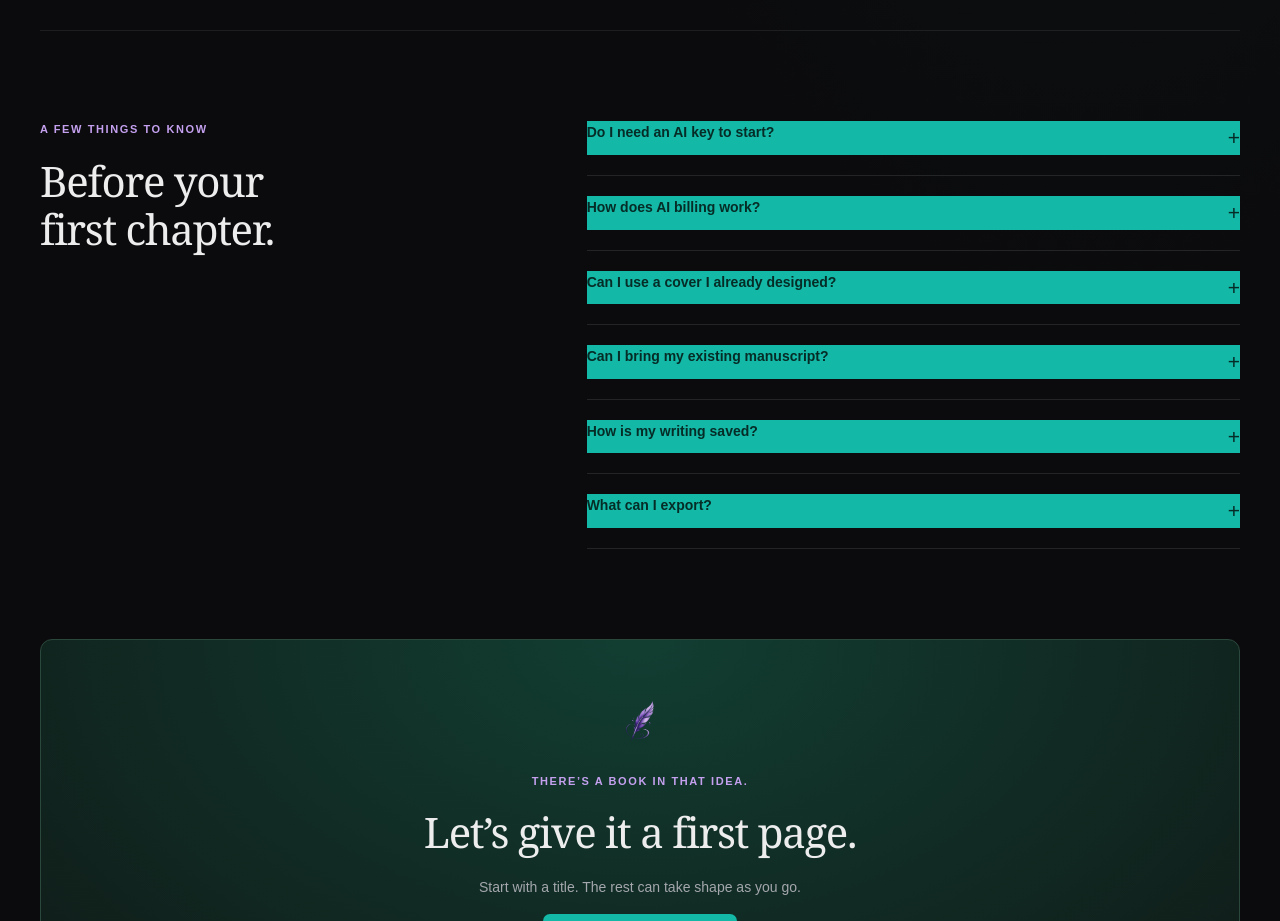
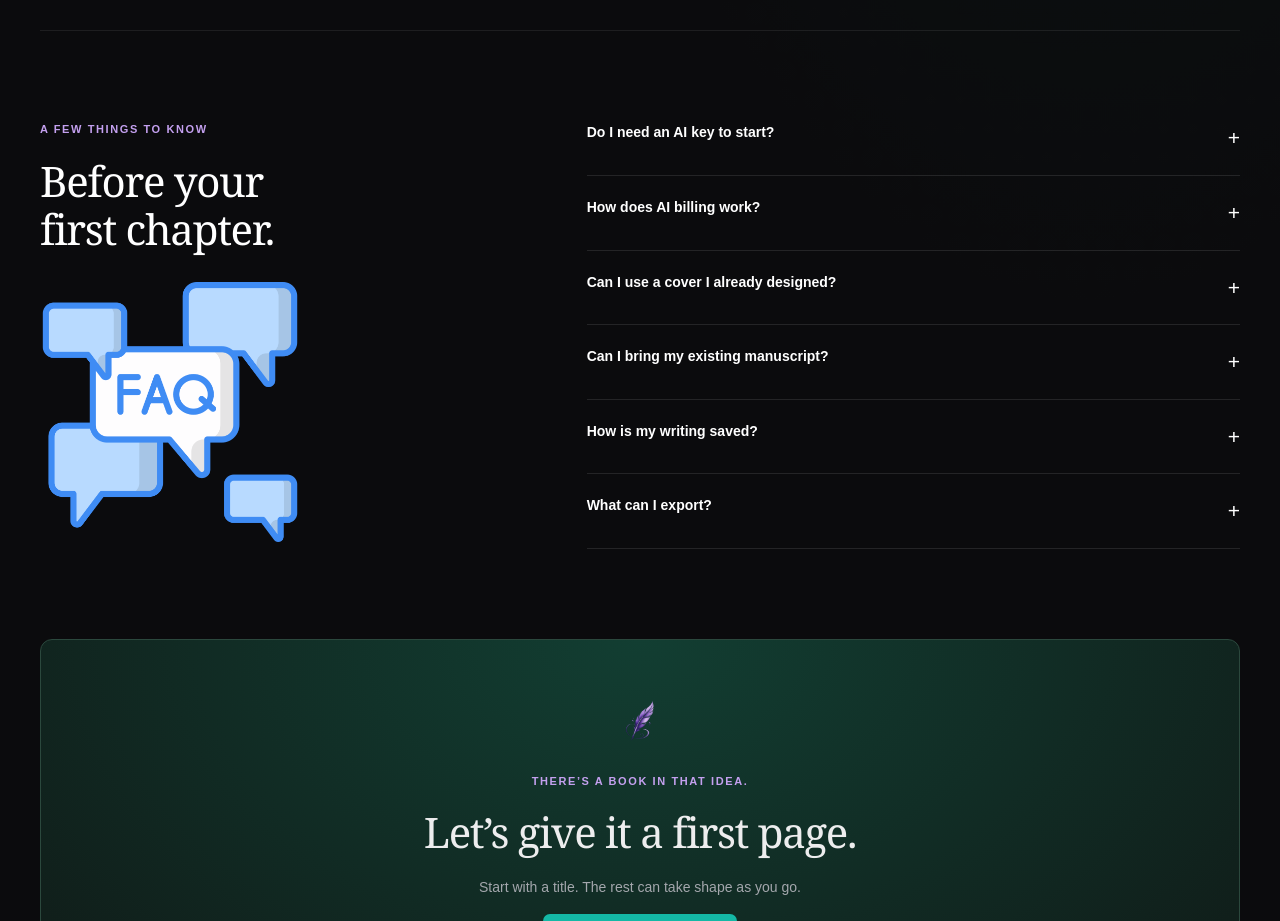
Before and after one commit to dshawn101/rentrates-sa, a React (Vite) app: page / in a window 1280 px wide. Shown: the part 2120-3041 px from the top of the page. Built offline with nearby package versions, Linux system fonts and the light colour scheme; no server answers.

Commit message:
Add supplied FAQ illustration and restore transparent white question controls

```diff
--- a/src/pages/Welcome.tsx
+++ b/src/pages/Welcome.tsx
@@ -55,7 +55,7 @@ export function Welcome() {
       ].map(({ icon: Icon, title, detail }) => <article className="welcome-feature-glass" key={title}><div className="welcome-feature-icon"><Icon size={23} aria-hidden="true" /></div><h2>{title}</h2><p>{detail}</p></article>)}</div></section>
       <section id="how-it-works" className="welcome-section welcome-container"><div className="welcome-section-heading"><p className="welcome-eyebrow">FROM THE FIRST IDEA TO THE LAST PAGE</p><h2>One book. A few clear steps.</h2><p>You don’t need every answer before you start.<br />Just a place to put the first words.</p></div><div className="welcome-step-grid">{steps.map(({ number, icon: Icon, title, description }) => <article className="welcome-step" key={number}><div className="welcome-step-top"><Icon size={25} /><span>{number}</span></div><h3>{title}</h3><p>{description}</p></article>)}</div></section>
       <section className="welcome-choice welcome-container"><div><p className="welcome-eyebrow">SUPPORT FOR YOUR PROCESS</p><h2>Your creativity.<br />Your choice of tools.</h2><p>Write on your own, or bring your own API key for help drafting, expanding, and rewriting.</p><p>You choose the provider and when to use it.</p><p>Already made a cover you love? Bring it with you. Your writing workflow shouldn’t ask you to start over.</p></div><div className="welcome-tool-card"><span className="welcome-mini-label">KEEP IT SIMPLE</span><div><Feather /><span><strong>Start with your words</strong><small>No AI setup needed to begin.</small></span><Check size={18} /></div><div><Sparkles /><span><strong>Add AI when it helps</strong><small>Gemini · OpenAI · OpenRouter</small></span><Check size={18} /></div><div><Image /><span><strong>Bring your own cover</strong><small>PNG · JPG · WebP</small></span><Check size={18} /></div><p>Provider API usage is billed separately by your provider.</p></div></section>
-      <section id="questions" className="welcome-section welcome-container welcome-faq"><div><p className="welcome-eyebrow">A FEW THINGS TO KNOW</p><h2>Before your<br />first chapter.</h2></div><div>{questions.map(([question, answer]) => <details key={question}><summary>{question}<span aria-hidden="true">+</span></summary><p>{answer}</p></details>)}</div></section>
+      <section id="questions" className="welcome-section welcome-container welcome-faq"><div><p className="welcome-eyebrow">A FEW THINGS TO KNOW</p><h2>Before your<br />first chapter.</h2><img className="welcome-faq-illustration" src="/faq-questions.png" alt="" width="512" height="512" loading="lazy" /></div><div>{questions.map(([question, answer]) => <details key={question}><summary>{question}<span aria-hidden="true">+</span></summary><p>{answer}</p></details>)}</div></section>
       <section className="welcome-final welcome-container"><div className="welcome-final-quill"><Brand compact /></div><p className="welcome-eyebrow">THERE’S A BOOK IN THAT IDEA.</p><h2>Let’s give it a first page.</h2><p>Start with a title. The rest can take shape as you go.</p><Link className="welcome-primary" to={start}>{user ? 'Open your dashboard' : 'Start your book'} <ArrowRight size={19} /></Link></section>
     </main>
     <PublicFooter />
--- a/src/styles/buttons.css
+++ b/src/styles/buttons.css
@@ -33,3 +33,24 @@ button:is([aria-pressed='true'], [aria-selected='true'], [aria-current='page'],
   opacity: .5;
   cursor: not-allowed;
 }
+
+/* FAQ disclosures retain their quiet, transparent treatment. */
+#questions.welcome-faq summary,
+#questions.welcome-faq summary:hover,
+#questions.welcome-faq details[open] summary {
+  background-color: transparent !important;
+  background-image: none !important;
+  color: #fff !important;
+  border-color: #ffffff24 !important;
+}
+.welcome-faq summary span { color: #fff !important; }
+.welcome-faq h2 { color: #fff; }
+.welcome-faq-illustration {
+  display: block;
+  width: min(260px, 100%);
+  height: auto;
+  margin-top: 28px;
+}
+@media (max-width:760px) {
+  .welcome-faq-illustration { width: 180px; margin-top: 20px; }
+}
```
Also changed, not shown: public/faq-questions.png (added).
